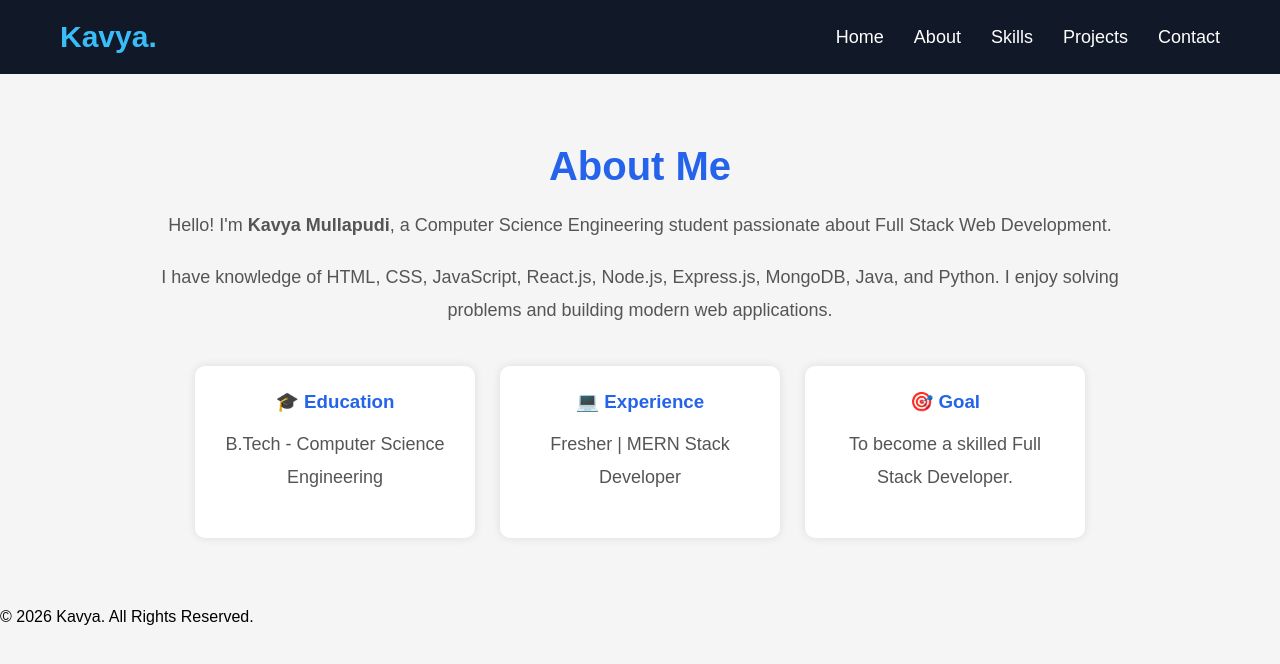
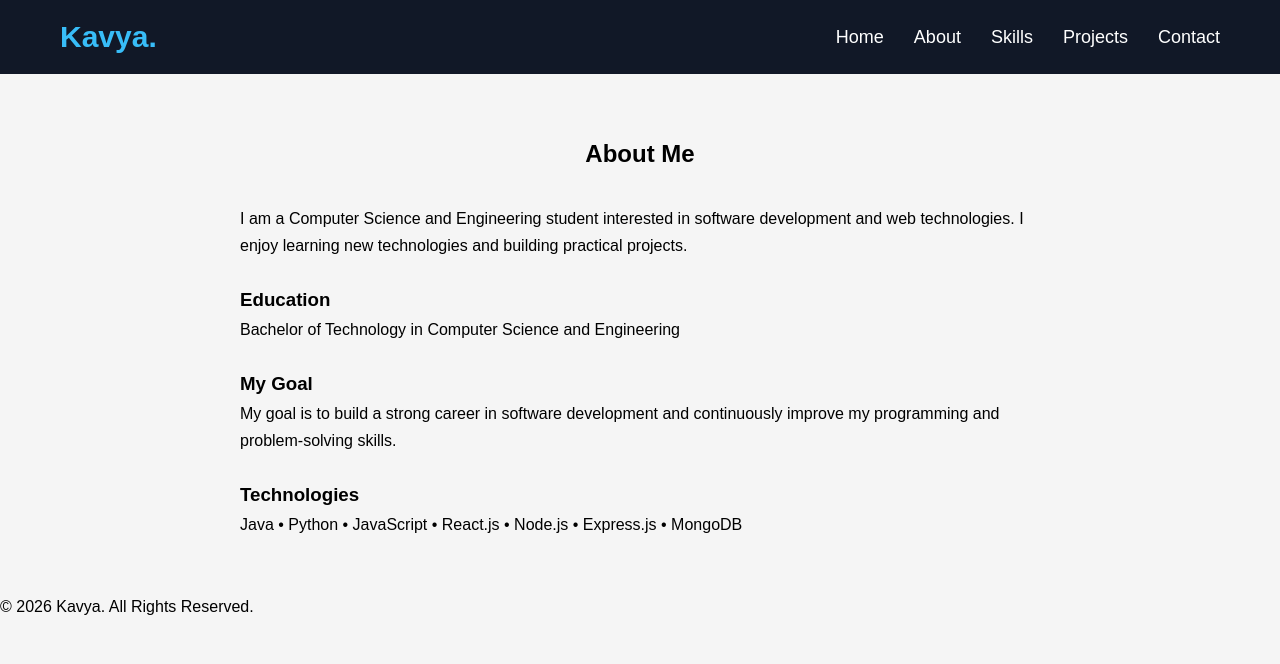
Before and after one commit to kavyaamullapudi/portfolio-website, a React (Vite) app in the folder client/: page /about in a window 1280 px wide. Shown: the top 664 px of the page. Built offline with nearby package versions, Linux system fonts and the light colour scheme.

Commit message:
Improve about  page

```diff
--- a/client/src/index.css
+++ b/client/src/index.css
@@ -320,3 +320,22 @@ nav ul li a:hover {
   background: #333;
   color: white;
 }
+.about-section {
+  padding: 60px 8%;
+  display: flex;
+  justify-content: center;
+}
+
+.about-content {
+  max-width: 800px;
+  line-height: 1.7;
+}
+
+.about-content h2 {
+  text-align: center;
+  margin-bottom: 30px;
+}
+
+.about-content h3 {
+  margin-top: 25px;
+}
--- a/client/src/pages/About.jsx
+++ b/client/src/pages/About.jsx
@@ -1,36 +1,33 @@
-import "./About.css";
-
 function About() {
   return (
-    <section className="about">
-      <h1>About Me</h1>
+    <section className="about-section">
+      <div className="about-content">
+        <h2>About Me</h2>
 
-      <p>
-        Hello! I'm <strong>Kavya Mullapudi</strong>, a Computer Science
-        Engineering student passionate about Full Stack Web Development.
-      </p>
+        <p>
+          I am a Computer Science and Engineering student interested in
+          software development and web technologies. I enjoy learning new
+          technologies and building practical projects.
+        </p>
 
-      <p>
-        I have knowledge of HTML, CSS, JavaScript, React.js, Node.js,
-        Express.js, MongoDB, Java, and Python. I enjoy solving problems
-        and building modern web applications.
-      </p>
+        <h3>Education</h3>
 
-      <div className="about-details">
-        <div className="card">
-          <h3>🎓 Education</h3>
-          <p>B.Tech - Computer Science Engineering</p>
-        </div>
+        <p>
+          Bachelor of Technology in Computer Science and Engineering
+        </p>
 
-        <div className="card">
-          <h3>💻 Experience</h3>
-          <p>Fresher | MERN Stack Developer</p>
-        </div>
+        <h3>My Goal</h3>
 
-        <div className="card">
-          <h3>🎯 Goal</h3>
-          <p>To become a skilled Full Stack Developer.</p>
-        </div>
+        <p>
+          My goal is to build a strong career in software development and
+          continuously improve my programming and problem-solving skills.
+        </p>
+
+        <h3>Technologies</h3>
+
+        <p>
+          Java • Python • JavaScript • React.js • Node.js • Express.js • MongoDB
+        </p>
       </div>
     </section>
   );
```
